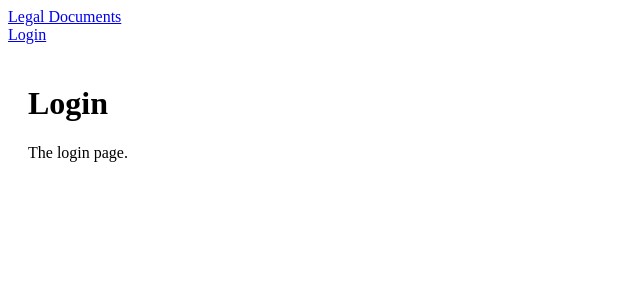
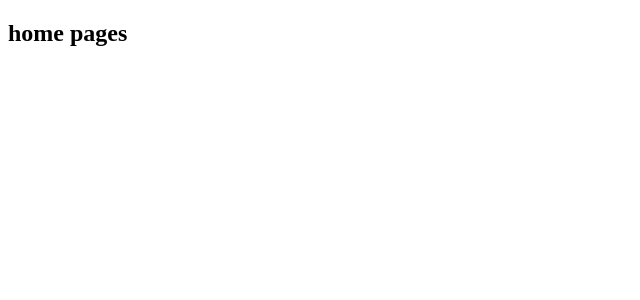
Before and after one commit to BrightbotsAI/Legal-Management-APP, a React (Vite) app: page / in a window 1280 px wide. Shown: the top 300 px of the page, without its empty margins (0-640 px from the left). Built offline with nearby package versions, Linux system fonts and the light colour scheme.

Commit message:
✅Lawyers page

```diff
--- a/src/App.tsx
+++ b/src/App.tsx
@@ -1,23 +1,18 @@
-import { BrowserRouter as Router, Routes, Route, Link } from "react-router-dom"
-import {LegalDocuments} from "./pages/LegalDocuments";
-import {Login} from "./pages/Login";
-
+import { Route, BrowserRouter as Router, Routes } from "react-router-dom";
+import { Lawyers } from "./pages/lawyers";
+import { NoMatch } from "./pages/noMatch";
+import { Home } from "./pages/home";
 function LegalManagementApp() {
   return (
-    <Router>
-      <nav>
-        <Link to="/LegalDocuments">Legal Documents</Link>
-      </nav>
-      <nav>
-        <Link to="/">Login</Link>
-      </nav>
-       <Routes>
-         <Route path="/" element={<Login />} />
-         {/* <Route path="/about" element={<About />} /> */}
-         {/* <Route path="*" element={<NoMatch />} /> */}
-         <Route path="/LegalDocuments" element={<LegalDocuments />} />
-       </Routes>
-    </Router>
+    <>
+      <Router>
+        <Routes>
+          {<Route path="/" element={<Home />} />}
+          {<Route path="/lawyers" element={<Lawyers />} />}
+          {<Route path="*" element={<NoMatch />} />}
+        </Routes>
+      </Router>
+    </>
   );
 }
 
--- /dev/null
+++ b/src/pages/home.tsx
@@ -0,0 +1,7 @@
+export function Home() {
+  return (
+    <div>
+      <h2>home pages</h2>
+    </div>
+  );
+}
--- /dev/null
+++ b/src/pages/lawyers.tsx
@@ -0,0 +1,7 @@
+export function Lawyers() {
+  return (
+    <div>
+      <h2>Lawyer pages</h2>
+    </div>
+  );
+}
--- /dev/null
+++ b/src/pages/noMatch.tsx
@@ -0,0 +1,7 @@
+export function NoMatch() {
+  return (
+    <div>
+      <h2>noMatch</h2>
+    </div>
+  );
+}
--- a/src/pages/template.tsx
+++ /dev/null
@@ -1,3 +0,0 @@
-export const template = () => {
-  return <div>template</div>;
-};
```
Also changed, not shown: 1 other file (tests, documents, lock files or other folders).
